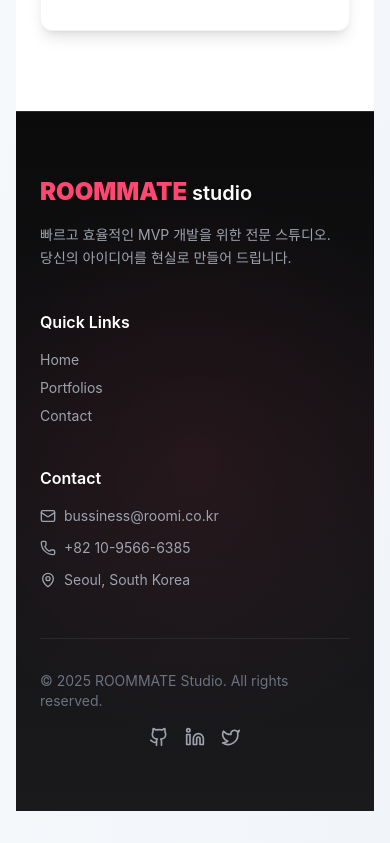
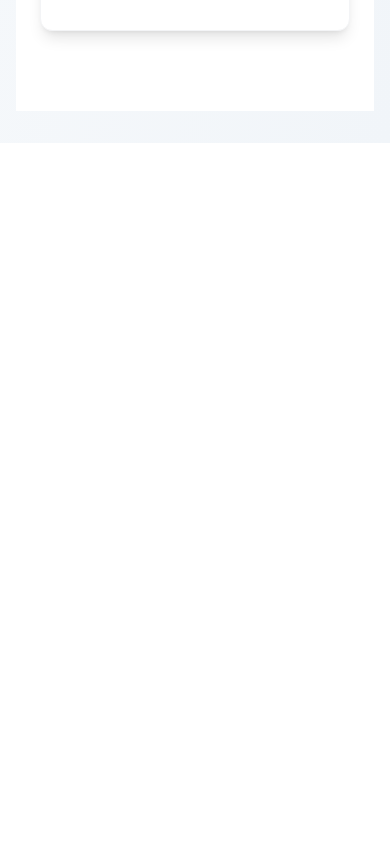
Before and after one commit to Mino1214/roommates, a React (Vite) app: page /contact in a window 390 px wide. Shown: the part 1224-2067 px from the top of the page. After the commit the page ends 1367 px from the top, so only its background shows below. Built offline with nearby package versions, Linux system fonts and the light colour scheme.

Commit message:
[myno][2025-10-29]

```diff
--- a/src/pages/Contact.tsx
+++ b/src/pages/Contact.tsx
@@ -257,7 +257,7 @@ export default function Contact() {
                 {/* ✅ FAQ Section */}
 
                 {/*hidden md:block*/}
-                <footer className="snap-start h-auto min-h-[40vh]">
+                <footer className="hidden md:block snap-start h-auto min-h-[40vh]">
                     <Footer/>
                 </footer>
             </div>
--- a/src/pages/Home.tsx
+++ b/src/pages/Home.tsx
@@ -902,7 +902,7 @@ export default function TerminalBuildHero() {
                     </div>
                 </section>
                 {/*hidden md:block*/}
-                <footer className="snap-start h-auto min-h-[40vh]">
+                <footer className="hidden md:block snap-start h-auto min-h-[40vh]">
                     <Footer/>
                 </footer>
                 {/* ✅ floating button 추가 */}
--- a/src/pages/Studio.tsx
+++ b/src/pages/Studio.tsx
@@ -184,7 +184,7 @@ export default function Studio() {
 
                 </section>
                 {/*hidden md:block*/}
-                <footer className="snap-start h-auto min-h-[40vh]">
+                <footer className="hidden md:block snap-start h-auto min-h-[40vh]">
                     <Footer/>
                 </footer>
             </div>
```
